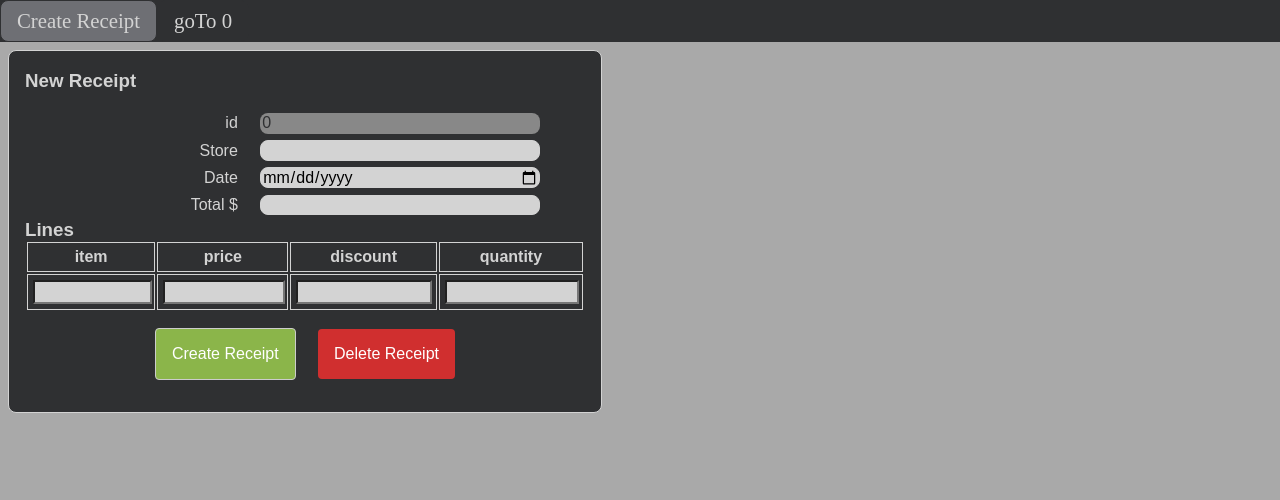
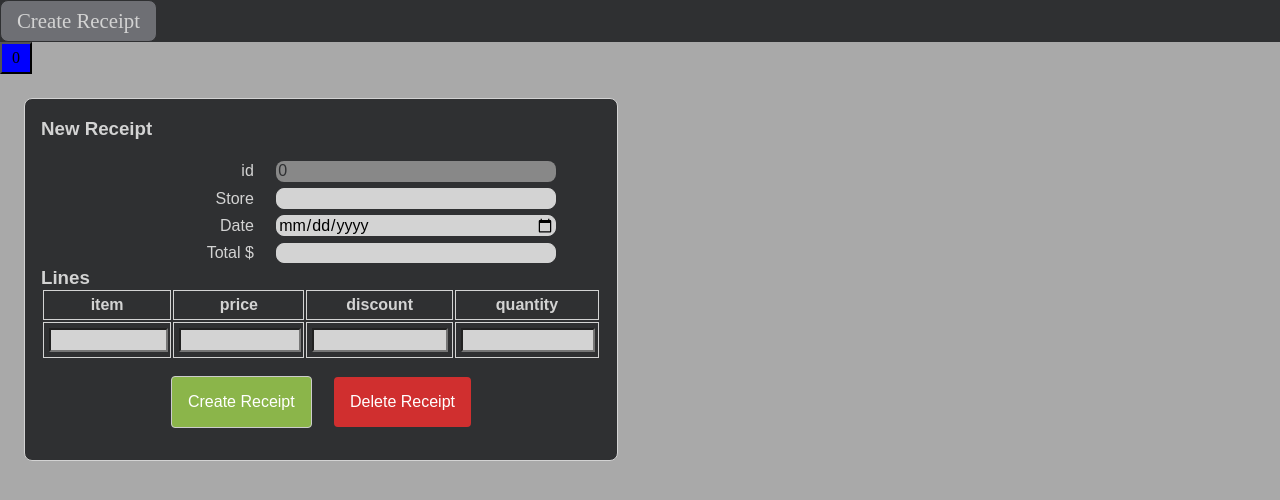
Before and after one commit to BenMedeiros/receipt-scanner, a website built with Parcel: page index.html in a window 1280 px wide. Both pictures are taken after a click on the button "Create Receipt". Built offline with nearby package versions, Linux system fonts and the light colour scheme.

Commit message:
added logic to mark the receipt being looked at as visible and links with the nav bar above to move between receipts quickly

```diff
--- a/css/receipt-scanner/inputForm.css
+++ b/css/receipt-scanner/inputForm.css
@@ -16,8 +16,12 @@
   display: block;
   z-index: 100;
   overflow: hidden;
-  transition: width .1s;
+  transition: width .1s, scale 2s;
   text-align: center;
+}
+
+.inputForm:not(.visible) {
+  scale: 80%;
 }
 
 /*phones, so that the controls will go on top*/
@@ -98,7 +102,8 @@ button#deleteReceipt:hover {
 }
 
 /*this creates carousel effect*/
-#formSection {
+#form-section-body {
+  padding: 1rem;
   display: flex;
   overflow-x: scroll;
   /*alignment must be set on the child elements below*/
@@ -106,12 +111,21 @@ button#deleteReceipt:hover {
 }
 
 /*hide scroll bar*/
-#formSection::-webkit-scrollbar {
+#form-section-body::-webkit-scrollbar {
   display: none;
 }
 
 /*preserves form width in carousel*/
-#formSection > form {
+#form-section-body > form {
   flex: none;
   scroll-snap-align: center;
 }
+
+#form-section-nav > button {
+  height: 2rem;
+  width: 2rem;
+}
+
+#form-section-nav > button.visible {
+  background-color: blue;
+}
--- a/html/tinyComponents/ButtonType.js
+++ b/html/tinyComponents/ButtonType.js
@@ -48,6 +48,7 @@ export class ButtonType {
         parentEl.appendChild(btnEl);
         this.elements.push(btnEl);
         this.parentsElements.push(parentEl);
+        return btnEl;
     }
 
 }
--- a/html/tinyComponents/LabelInputType.js
+++ b/html/tinyComponents/LabelInputType.js
@@ -9,6 +9,9 @@ export class LabelInputType {
   parentsElements = [];
 
   constructor(name, type, labelText, initialValue, placeholder, readOnly) {
+    if (name === 'id') {
+      throw new Error('id/name cannot be id because it messes up using el.id for some reason');
+    }
     this.id = name;
     this.name = name;
     //wrapped the type for common scenarios
--- a/js/app/ReceiptType.js
+++ b/js/app/ReceiptType.js
@@ -11,6 +11,13 @@ if (!receipts || typeof receipts !== 'object' || !Array.isArray(receipts)) {
   receipts = [];
   localStorage.setItem('receipts', JSON.stringify(receipts));
 }
+
+export function loadAllReceipts(){
+  for (let i = 0; i < receipts.length; i++) {
+    new ReceiptType(i).createForm();
+  }
+}
+
 
 export const ReceiptStruct = {
   store: String,
@@ -46,7 +53,7 @@ export class ReceiptType {
 
   createForm() {
     console.log(this.id, receipts[this.id]);
-    this.idInput = new LabelInputType('id', 'string', 'id', null, this.id, true);
+    this.idInput = new LabelInputType('gid', 'string', 'id', null, this.id, true);
     this.storeInput = new LabelInputType('store', 'string', 'Store', receipts[this.id].store);
     this.dateInput = new LabelInputType('date', 'date', 'Date', receipts[this.id].date);
     this.totalInput = new LabelInputType('total', 'currency', 'Total $', receipts[this.id].total);
@@ -57,9 +64,10 @@ export class ReceiptType {
       });
     this.lineInputs = [];
 
-    this.submitInput = new ButtonType('createReceipt', 'Create Receipt', () => {
-      this.readForm()
-    });
+    this.submitInput = new ButtonType('createReceipt',
+      receipts[this.id].isNew ? 'Create Receipt' : 'Save Changes', () => {
+        this.readForm()
+      });
     this.deleteInput = new ButtonType('deleteReceipt', 'Delete Receipt', () => {
       this.readForm()
     });
@@ -77,14 +85,8 @@ export class ReceiptType {
 
     //start with a blank row
     this.addItemLine();
-
     //  goTo newly loaded form
     scrollCarouselToForm(this.id);
-    //  add goToForm on nav-bar TODO remove from nav on delete
-    const goToBtn = new ButtonType('goTo' + this.id, 'goTo ' + this.id, () => {
-      scrollCarouselToForm(this.id);
-    })
-    goToBtn.createElementIn(document.getElementById("navigation-bar"));
   }
 
   addItemLine() {
@@ -104,6 +106,7 @@ export class ReceiptType {
     receipts[this.id].date = this.dateInput.getValue();
     receipts[this.id].total = this.totalInput.getValue();
     receipts[this.id].lines.length = 0;
+    receipts[this.id].isNew = false;
 
     for (const lineInput of this.lineInputs) {
       const lineObj = {};
@@ -112,9 +115,10 @@ export class ReceiptType {
         lineObj[key] = inputType.getValue();
         if (isBlank && lineObj[key] !== null) isBlank = false;
       }
-
+      //only store line if the line isn't blank
       if (!isBlank) receipts[this.id].lines.push(lineObj);
     }
+
 
     localStorage.setItem('receipts', JSON.stringify(receipts));
     setTimeout(() => this.destroy(), 100);
--- a/js/app/form.js
+++ b/js/app/form.js
@@ -1,7 +1,16 @@
 'use strict';
 
+import {ButtonType} from "../../html/tinyComponents/ButtonType.js";
+
 let formSectionEl = null;
-let forms = {};
+let formSectionNavEl = null;
+let formSectionBodyEl = null;
+let forms = {
+  // navEl : null,
+  // formEl : null
+};
+
+let observer = null;
 
 export function createGenericForm(id, title, inputTypes) {
   if (forms[id]) throw new Error('Form ' + id + ' already loaded');
@@ -25,20 +34,56 @@ export function createGenericForm(id, title, inputTypes) {
   }
 
   //forms go into this div so that the carousel can be used
-  if (!formSectionEl) createFormSection();
-  formSectionEl.appendChild(inputForm);
+  if (!formSectionBodyEl) createFormSection();
+  formSectionBodyEl.appendChild(inputForm);
 
-  forms[id] = inputForm;
+  forms[id] = {formEl: inputForm};
+  createGoToFormInNav(id);
+  // Use the observer to observe an element
+  observer.observe(inputForm)
+  // To stop observing:
+  // observer.unobserve(entry.target)
   return inputForm;
 }
 
 export function createFormSection() {
   formSectionEl = document.createElement('div');
   formSectionEl.id = 'formSection';
+  formSectionNavEl = document.createElement('div');
+  formSectionNavEl.id = 'form-section-nav';
+  formSectionEl.appendChild(formSectionNavEl);
+  formSectionBodyEl = document.createElement('div');
+  formSectionBodyEl.id = 'form-section-body';
+  formSectionEl.appendChild(formSectionBodyEl);
+
   document.getElementById("main").appendChild(formSectionEl);
+
+  observer = new IntersectionObserver((entries, opts) => {
+    entries.forEach(entry => {
+      const formId = entry.target.id.substring('inputForm-'.length);
+      console.log(entry.target.id, entry.isIntersecting, formId);
+      forms[formId].formEl.classList.toggle('visible', entry.isIntersecting);
+      forms[formId].navEl.classList.toggle('visible', entry.isIntersecting);
+    });
+  }, {
+    root: formSectionBodyEl,   // default is the viewport
+    delay: 0, // delay to group cb within
+    rootMargin: '5px', // margin to exclude visibility
+    threshold: .7 // percentage of target's visible area. Triggers "onIntersection"
+  });
 }
 
 export function scrollCarouselToForm(id) {
   if (!forms[id]) throw new Error('Form ' + id + ' not loaded.');
   document.getElementById('inputForm-' + id).scrollIntoView({behavior: 'smooth', inline: 'center'});
 }
+
+export function createGoToFormInNav(id) {
+  const goToBtn = new ButtonType('go-to-' + id, id + '', () => {
+    scrollCarouselToForm(id);
+  })
+
+  const btnEl = goToBtn.createElementIn(formSectionNavEl);
+  forms[id].navEl = btnEl;
+  console.log(forms[id]);
+}
--- a/js/main.js
+++ b/js/main.js
@@ -1,6 +1,6 @@
 'use strict';
 
-import {ReceiptStruct, ReceiptType} from "./app/ReceiptType.js";
+import {loadAllReceipts, ReceiptStruct, ReceiptType} from "./app/ReceiptType.js";
 import {ButtonType} from "../html/tinyComponents/ButtonType.js";
 
 
@@ -12,8 +12,4 @@ const createReceiptBtn = new ButtonType('createReceipt', 'Create Receipt', () =>
 createReceiptBtn.createElementIn(document.getElementById("navigation-bar"));
 
 
-const receiptPrompt = new ReceiptType(1);
-receiptPrompt.createForm();
-
-const receiptPrompt2 = new ReceiptType(2);
-receiptPrompt2.createForm();
+loadAllReceipts();
```
